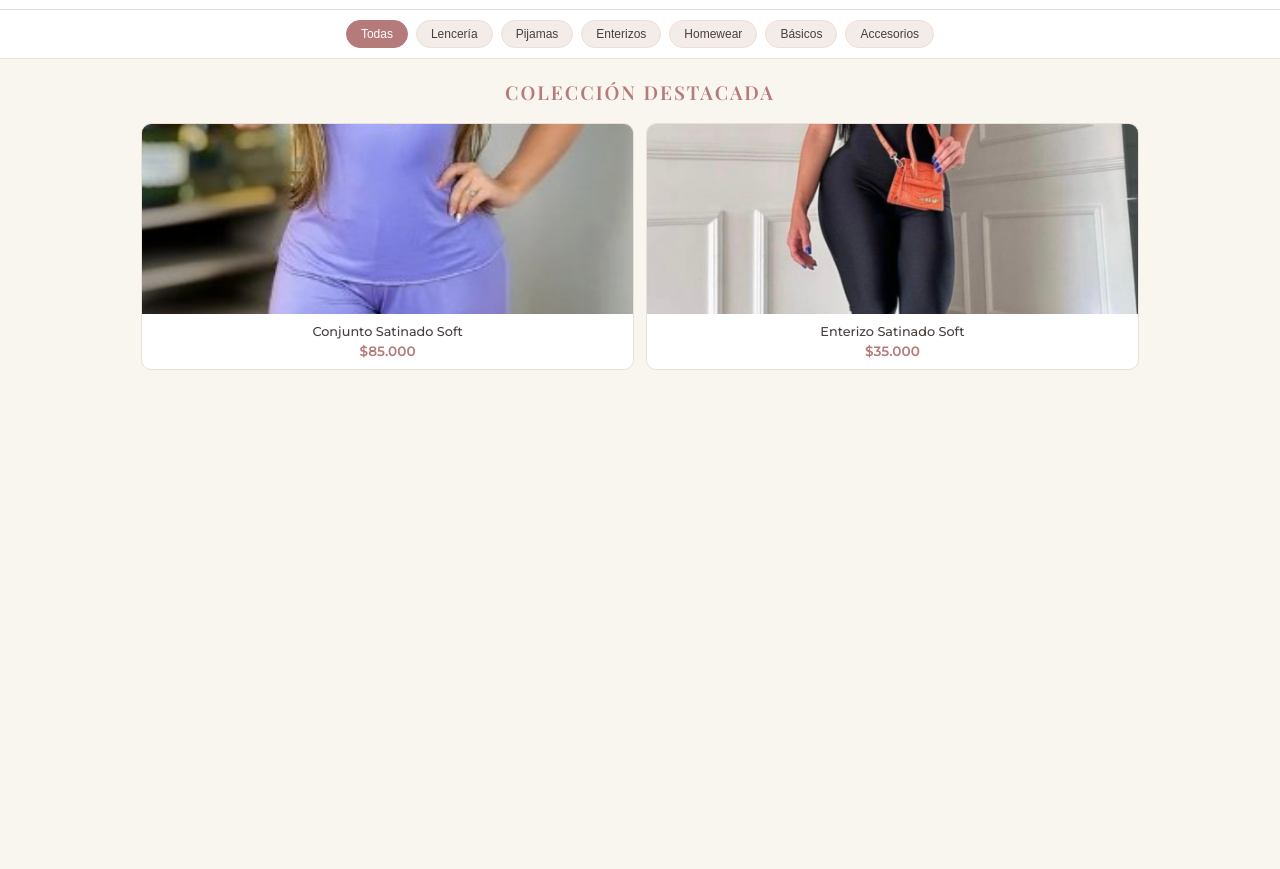
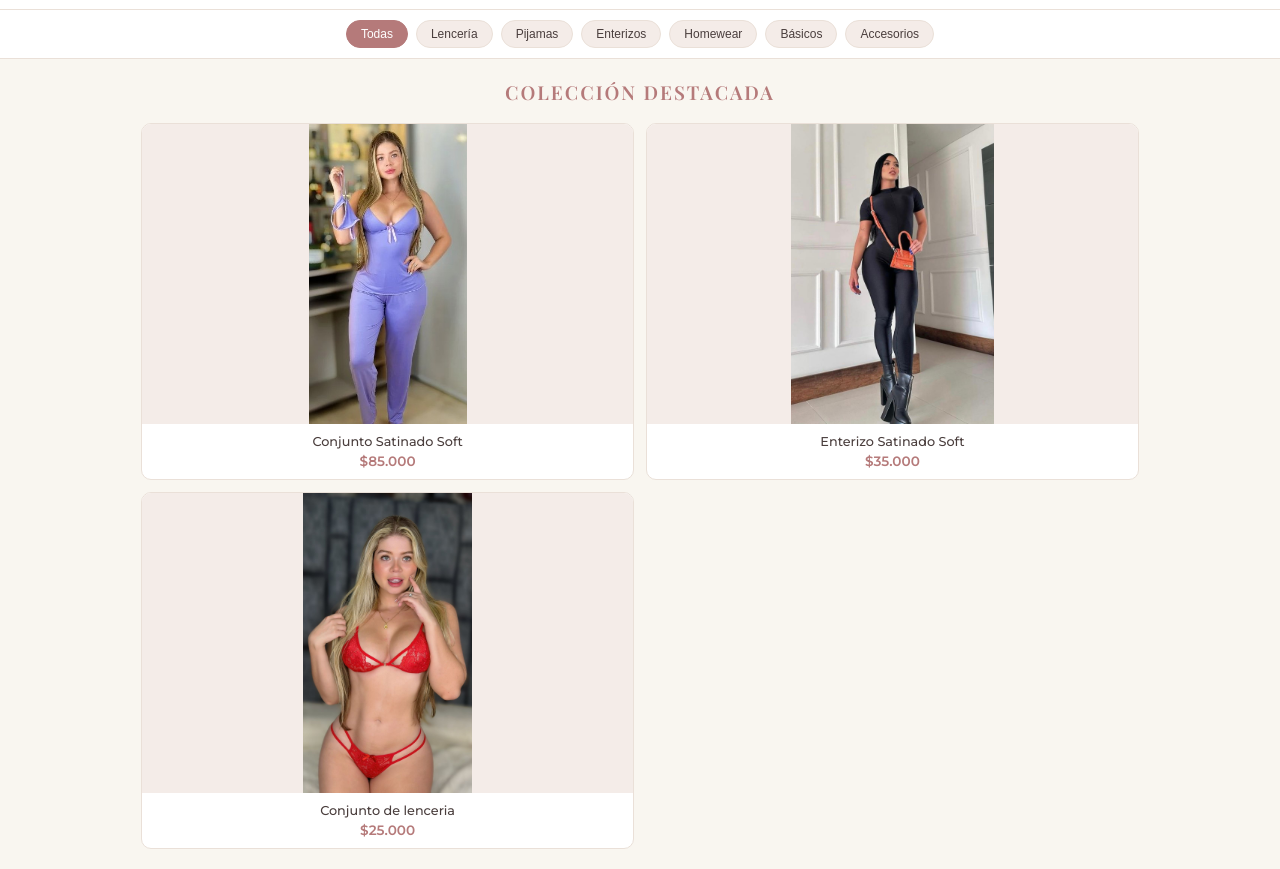
Before and after one commit to naya865/emprendimiento, a plain HTML site: page index.html in a window 1280 px wide. Shown: the part 98-967 px from the top of the page. Before the commit the page ends 800 px from the top, so only its background shows below. Drawn offline with nearby package versions, Linux system fonts and the light colour scheme; no server answers; a web font is replaced by a local one.

Commit message:
foto completa y mas producto

```diff
--- a/models/server.js
+++ b/models/server.js
@@ -10,7 +10,7 @@ app.use(cors());
 app.use(express.json());
 
 // Conexión a MongoDB Atlas (Reemplaza <db_password> y el nombre de tu base de datos si es necesario)
-const MONGO_URI = process.env.MONGO_URI || "mongodb+srv://tu_usuario:tu_password@cluster.mongodb.net/nrosen_studio?retryWrites=true&w=majority";
+const MONGO_URI = process.env.MONGO_URI || "mongodb+srv://lopezsancheznayarith_db_user:<db_password>@cluster0.a1hhlgr.mongodb.net/";
 
 mongoose.connect(MONGO_URI)
   .then(() => console.log("🟢 Conectado exitosamente a MongoDB"))
--- a/script.js
+++ b/script.js
@@ -65,11 +65,12 @@ async function cargarCatalogoNrosen() {
                 categoria: "lenceria",
                 descripcion: "Conjunto satinado suave con acabados finos y ajuste perfecto al cuerpo.",
                 tallas: ["S", "M", "L", "XL"],
-                imagen: "images/producto1-1.jpeg",
+                imagen: "images/imagenespijamas/producto1-1.jpeg",
                 imagenes: [
-                    "https://images.unsplash.com/photo-1583846783214-7229a91b20ed?auto=format&fit=crop&w=600&q=80",
-                    "https://images.unsplash.com/photo-1522337360788-8b13dee7a37e?auto=format&fit=crop&w=600&q=80"
+
                 ]
+
+
             },
             {
                 id: 2,
@@ -82,6 +83,22 @@ async function cargarCatalogoNrosen() {
                 imagenes: [
                     "images/producto2-2.jpeg",
                     "images/producto2-3.jpeg"
+                ]
+            },
+            {
+                id: 3,
+                nombre:"Conjunto de lenceria",
+                precio: 25000,
+                categoria: "lenceria",
+                descripcion: "lenceria comoda y adaptable al cuerpo",
+                tallas: ["tallaunica"],
+                imagen: "images/imageneslenceria/producto1-1.jpeg",
+                imagenes: [
+                    "images/imageneslenceria/producto1-2.jpeg",
+                    "images/imageneslenceria/producto1-3.jpeg",
+                    "images/imageneslenceria/producto1-4.jpeg",
+                    "images/imageneslenceria/producto1-5.jpeg",
+                    "images/imageneslenceria/producto1-6.jpeg"
                 ]
             }
         ];
--- a/styles.css
+++ b/styles.css
@@ -216,10 +216,17 @@ html, body {
 
 .product-card img {
     width: 100%;
-    height: 190px;
-    object-fit: cover;
+    height: 200px;
+    object-fit: contain;
+    background-color: var(--rosa-palo);
     display: block;
 }
+@media (min-width: 768px) {
+    .product-card img {
+        height: 300px;
+        object-fit: contain;
+    }
+    }
 
 .product-card-info {
     padding: 10px 8px;
```
Also changed, not shown: images/imageneslenceria/producto1-1.jpeg (added), images/imageneslenceria/producto1-2.jpeg (added), images/imageneslenceria/producto1-3.jpeg (added), images/imageneslenceria/producto1-4.jpeg (added), images/imageneslenceria/producto1-5.jpeg (added), images/imageneslenceria/producto1-6.jpeg (added), images/imagenespijamas/producto1-1.jpeg (renamed from images/producto1-1.jpeg).
